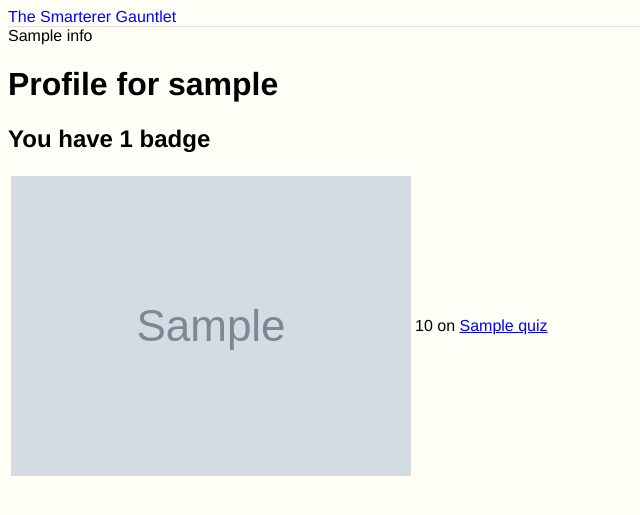
After one commit to smarterer/gauntlet, a Django app: template templates/profile.html in a window 1280 px wide. The commit adds this page. Shown: the top 515 px of the page, without its empty margins (0-640 px from the left). Run offline with Django 3.2, Linux system fonts and the light colour scheme; the template is opened without the code that fills it: most values are stand-ins (such as "Sample title", 1, 10 or a date in 2020); grey boxes marked "Sample" are stand-in pictures; parts of the project's set-up code (start-up, migrations or seed data) failed here and were passed over.

Commit message:
added simple display of my profile.

```diff
--- a/settings.py
+++ b/settings.py
@@ -53,8 +53,6 @@ ROOT_URLCONF = 'urls'
 SMARTERER_OAUTH_URL_BASE = "https://smarterer.com/oauth/"
 SMARTERER_OAUTH_URL_AUTHORIZE = SMARTERER_OAUTH_URL_BASE + "authorize"
 SMARTERER_OAUTH_URL_ACCESS_TOKEN = SMARTERER_OAUTH_URL_BASE + "access_token"
-SMARTERER_API_URL_BASE = "https://smarterer.com/api/"
-
 
 try:
     from local_settings import *
--- a/smarterer_auth/urls.py
+++ b/smarterer_auth/urls.py
@@ -4,4 +4,5 @@ urlpatterns = patterns(
     'smarterer_auth.views',
     url(r'^authorize/$', 'authorize', name='smarterer_auth-authorize'),
     url(r'^callback/$', 'callback', name='smarterer_auth-callback'),
+    url(r'^my_profile/$', 'my_profile', name='smarterer_auth-my_profile'),
     )
--- a/templates/base.html
+++ b/templates/base.html
@@ -15,6 +15,16 @@
     {% endblock %}
 
     {% block extra-head %}{% endblock %}
+
+    <style type="text/css">
+      body { font-family: 'Helvetica Neue', Arial, sans-serif;
+             background: #fffff8; color: black; }
+      a { color: blue; }
+      a:visited { color: purple; }
+      #header { border-bottom: 1px solid #ddd; }
+      #header a, #header a:visited  { color: blue; text-decoration: none; }
+      #header a:hover  { text-decoration: underline; }
+    </style>
   </head>
 
   <body>
@@ -44,7 +54,6 @@
     </div>
 
     <div id="footer">
-      <p>Powered by <a href="http://www.allbuttonspressed.com/projects/django-nonrel">Django-nonrel</a></p>
     </div>
 
     {% block js %}
--- a/templates/home.html
+++ b/templates/home.html
@@ -7,6 +7,7 @@
 <p>
   An demo app for <a href="http://smarterer.com/apidoc">the Smarterer API</a>.
   <a href="http://github.com/smarterer/gauntlet">Source Code on Github</a>.
+  Powered by <a href="http://www.allbuttonspressed.com/projects/django-nonrel">Django-nonrel</a>.
 </p>
 
 <ul>
--- /dev/null
+++ b/templates/profile.html
@@ -0,0 +1,25 @@
+{% extends 'base.html' %}
+{% block title %}Profile for {{username}}{% endblock %}
+
+{% block content %}
+<h1>Profile for {{username}}</h1>
+
+<h2>You have {{badges|length}} badge{{badges|length|pluralize}}</h2>
+
+<table border="0">
+{% for b in badges %}
+<tr>
+  <td>
+    <img src="{{b.badge.image}}" align="right"/>
+  </td>
+  <td>
+    {{b.badge.score}} on
+    <a href="http://smarterer.com/test/{{b.quiz.url_slug}}">
+      {{b.quiz.name}}
+    </a>
+  </td>
+</tr>
+{% endfor %}
+</table>
+
+{% endblock %}
```
Also changed, not shown: smarterer_api/__init__.py (added, +51 -0 lines), smarterer_auth/views.py (+26 -1 lines).
